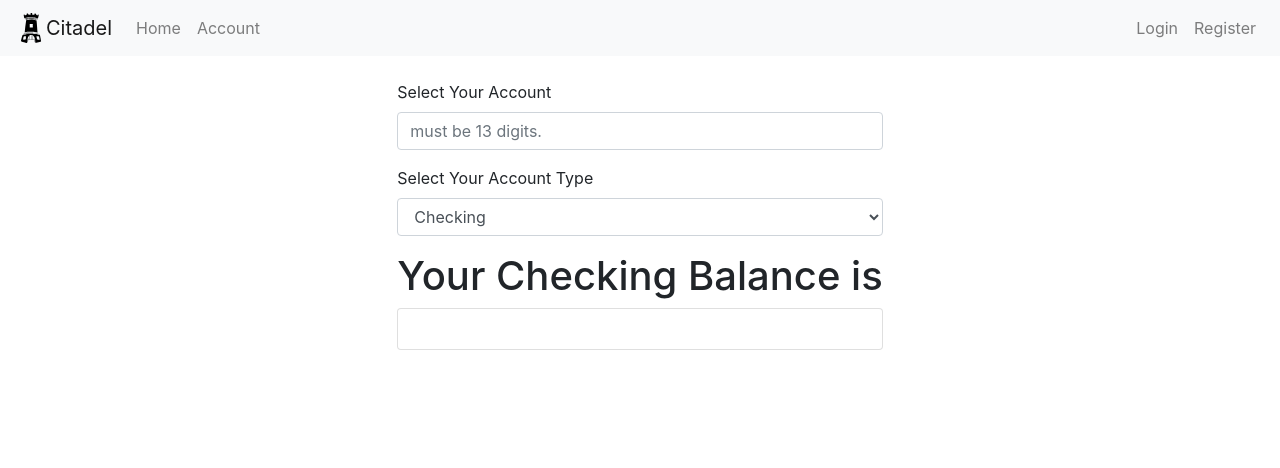
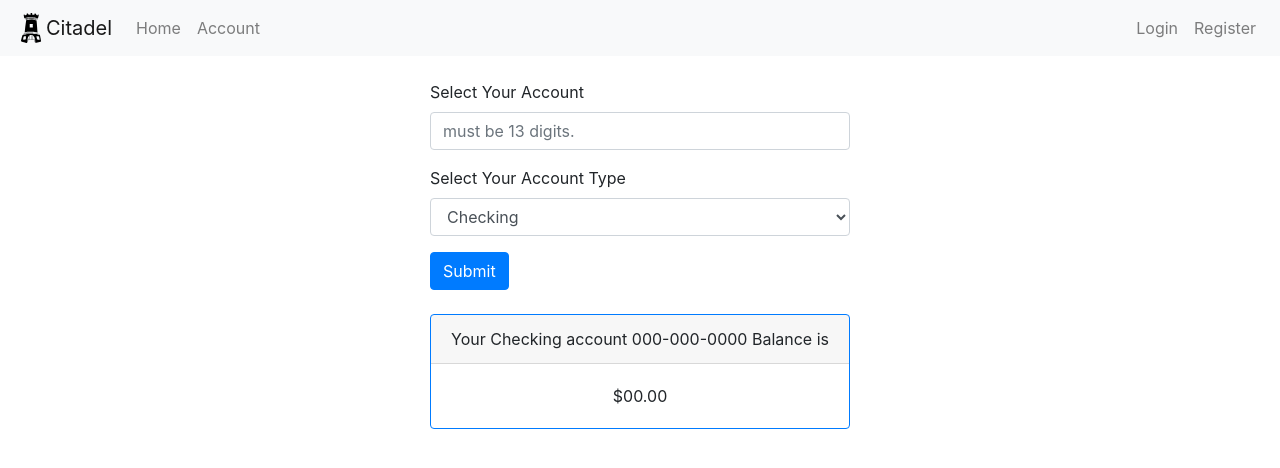
Before and after one commit to smottram2/SWE-2020-Group-7, a React (Create React App) app in the folder frontend/frontend-app/: page /Account in a window 1280 px wide. Shown: the top 468 px of the page. Built offline with nearby package versions, Linux system fonts and the light colour scheme.

Commit message:
brifly template

```diff
--- a/frontend/frontend-app/src/App.js
+++ b/frontend/frontend-app/src/App.js
@@ -1,17 +1,13 @@
-import React from 'react';
-import logo from './logo.svg';
-import './App.css';
-import Navbar from 'react-bootstrap/Navbar';
-import Nav from 'react-bootstrap/Nav';
-import Login from './components/Login/Login';
-import Register from './components/Register/Register';
-import Account from './components/Account/Account';
-import {
-  BrowserRouter as Router,
-  Switch,
-  Route,
-  Link
-} from "react-router-dom";
+/*eslint-disable*/
+import React from "react";
+import logo from "./logo.svg";
+import "./App.css";
+import Navbar from "react-bootstrap/Navbar";
+import Nav from "react-bootstrap/Nav";
+import Login from "./components/Login/Login";
+import Register from "./components/Register/Register";
+import Account from "./components/Account/Account";
+import { BrowserRouter as Router, Switch, Route, Link } from "react-router-dom";
 
 function App() {
   return (
--- a/frontend/frontend-app/src/components/Account/Account.js
+++ b/frontend/frontend-app/src/components/Account/Account.js
@@ -1,5 +1,3 @@
-/*eslint-disable*/
-
 import React, { useState } from "react";
 import "./Account.css";
 import Form from "react-bootstrap/Form";
@@ -8,12 +6,8 @@ import Button from "react-bootstrap/Button";
 
 function Account() {
   let [accountType, account_type_change] = useState("Checking");
-  let [accountNumber, account_number_change] = useState("");
-  let [accountBalance, account_balance_change] = useState("");
-
-  function typeChange() {
-    accounttypechange("Saving");
-  }
+  let [accountNumber, account_number_change] = useState("000-000-0000");
+  let [accountBalance, account_balance_change] = useState("$00.00");
 
   return (
     <div className="Account">
@@ -32,11 +26,17 @@ function Account() {
             <option>Saving</option>
           </Form.Control>
         </Form.Group>
+        <Button Variant="priamry" type="submit">
+          Submit
+        </Button>
       </Form>
+      <br></br>
 
       <div>
-        <h1>Your {accountType} Balance is </h1>
-        <Card>
+        <Card border="primary" className="text-center">
+          <Card.Header>
+            Your {accountType} account {accountNumber} Balance is
+          </Card.Header>
           <Card.Body>{accountBalance}</Card.Body>
         </Card>
       </div>
```
